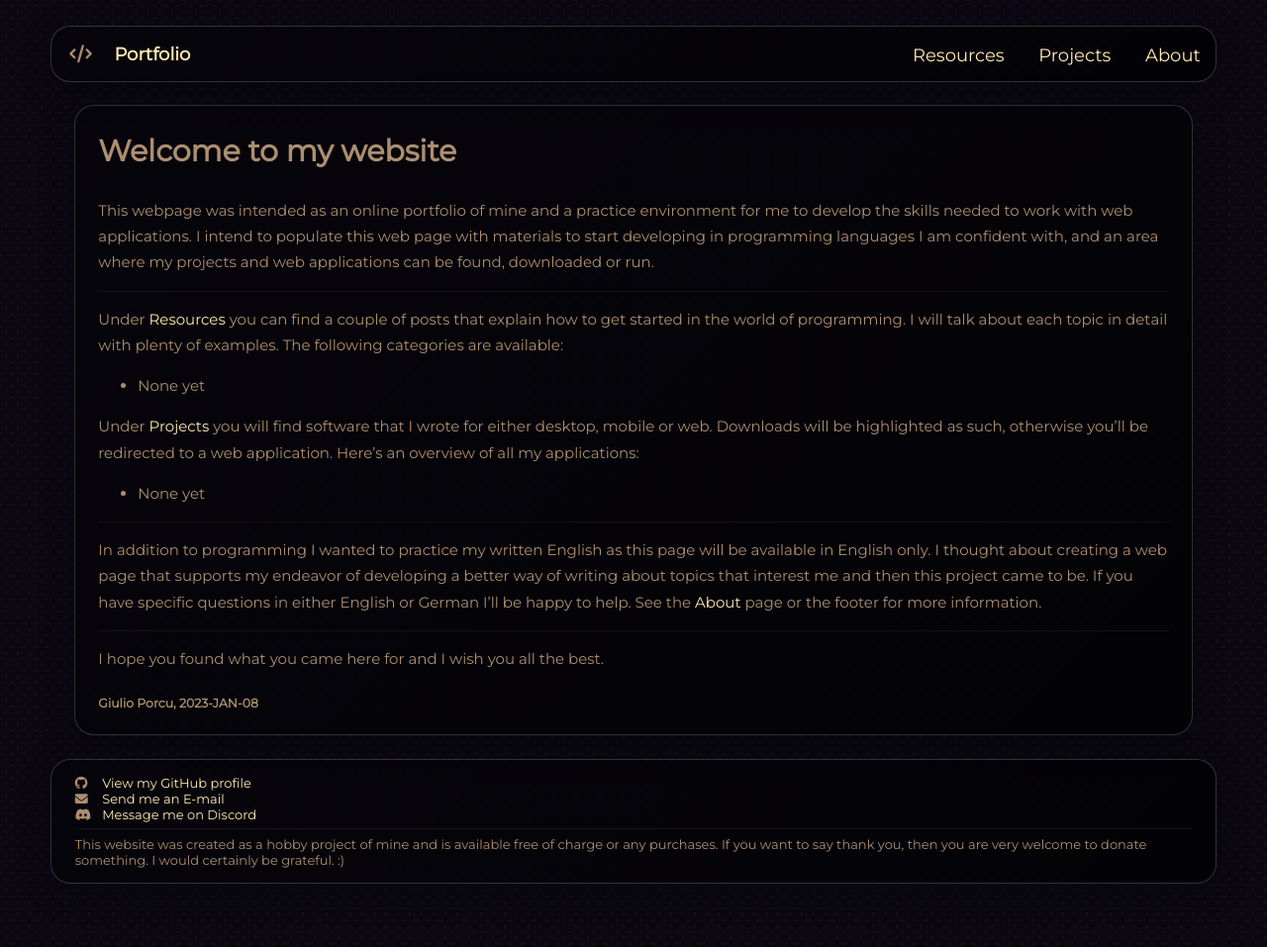
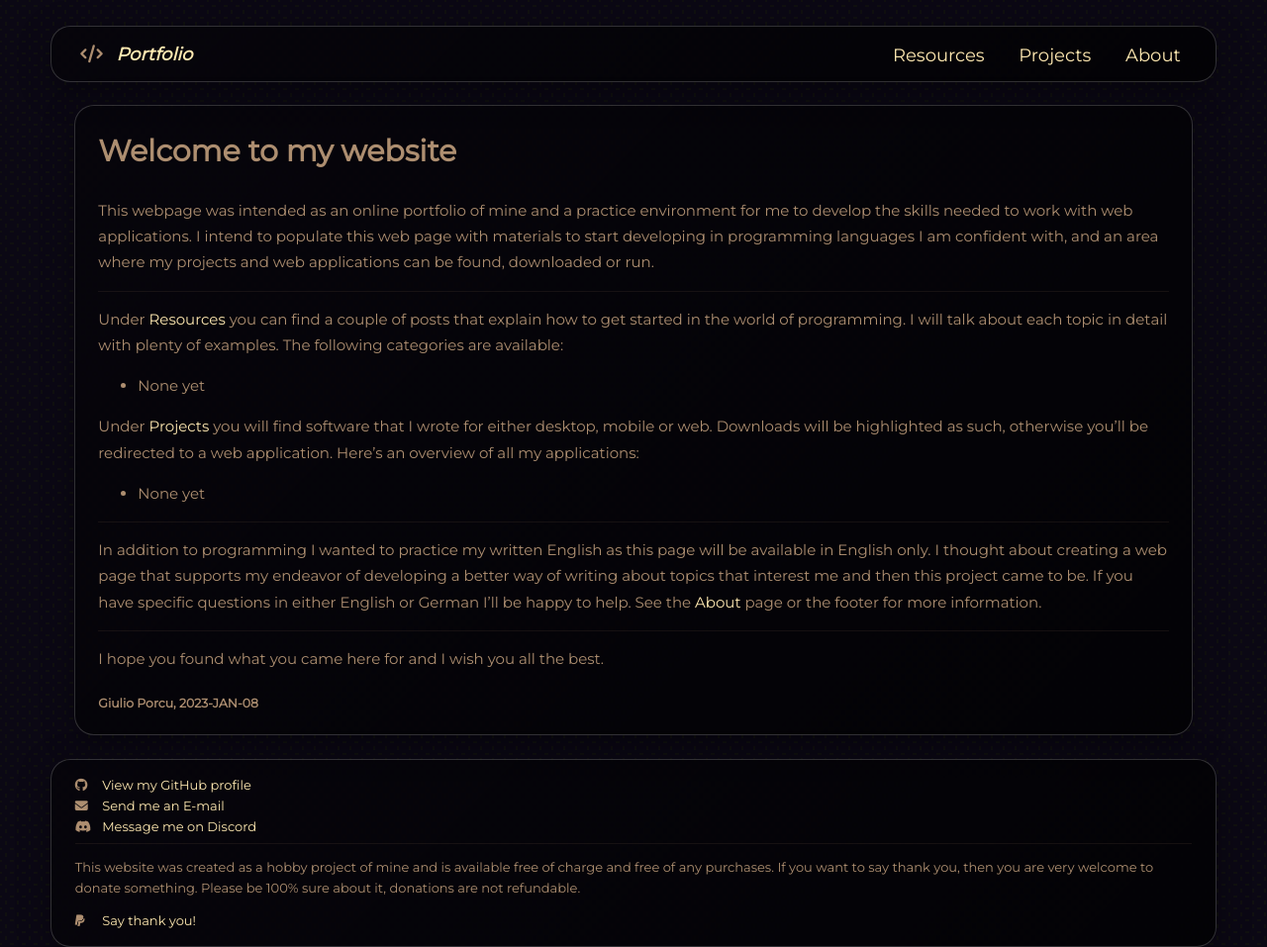
Before and after one commit to GiulioPorcu/giulioporcu.github.io, a Jekyll site: the page built from home.md, in a window 1280 px wide. Shown: the whole page at 99% size. Built offline with Jekyll 4.4.1, drawn with Linux system fonts in a browser that asks for light colours; our own code applies the rules of GitHub Pages for plain Markdown files; before the commit the page ends 900 px from its top, so only the background shows below that.

Commit message:
Customized footer further

```diff
--- a/_data/info.yml
+++ b/_data/info.yml
@@ -4,3 +4,4 @@ author: Giulio Porcu
 github_url: https://github.com/GiulioPorcu
 discord_url: https://discord.com/users/288060472463327235
 email_url: mailto:giulioporcu+inquiries@outlook.com
+paypalme_url: https://paypal.me/giulioporcu
--- a/_includes/footer.html
+++ b/_includes/footer.html
@@ -24,8 +24,12 @@
         <hr />
 
         <div>
-            This website was created as a hobby project of mine and is available free of charge or any purchases. If you want to say thank you, then you are
-            very welcome to donate something. I would certainly be grateful. :)
+            <p>
+                This website was created as a hobby project of mine and is available free of charge and free of any purchases. If you want to say thank you, then you are
+                very welcome to donate something. Please be 100% sure about it, donations are not refundable.
+            </p>
+            <i class="fa-brands fa-paypal footer-socials-icon"></i>
+            <a href="{{ site.data.info.paypalme_url }}" target="_blank">Say thank you!</a>
         </div>
-    </div>
+</div>
 </footer>
--- a/_sass/main.scss
+++ b/_sass/main.scss
@@ -64,6 +64,8 @@ hr {
 
 .header {
     height: 55px;
+    padding-left: 20px;
+    padding-right: 20px;
     font-family: var(--default-font-family);
     font-size: var(--default-header-fontsize);
 }
@@ -74,11 +76,12 @@ hr {
 }
 
 .page-title-image {
-    padding: 18px 18px;
+    padding: 18px 9px;
 }
 
 .page-title-text {
     padding: 18px 0px;
+    font-style: italic;
     font-weight: bolder;
 }
 
@@ -100,6 +103,7 @@ hr {
 
 .footer {
     padding: 15px 2%;
+    line-height: 1.6;
     font-family: var(--default-font-family);
     font-size: var(--default-footer-fontsize);
 }
```
Also changed, not shown: 8 other files.
